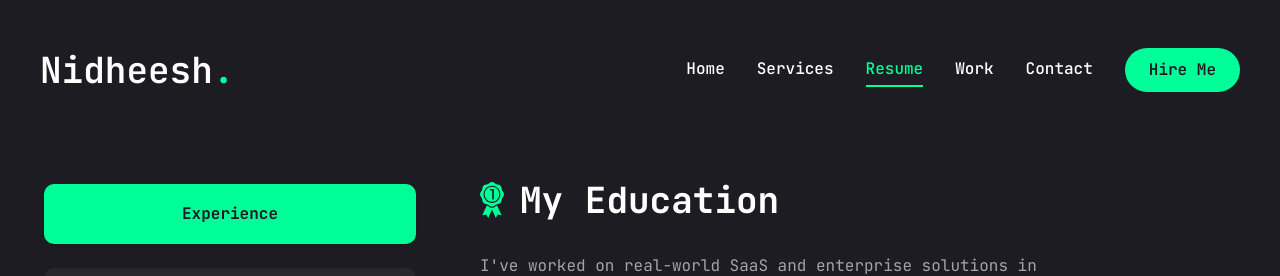
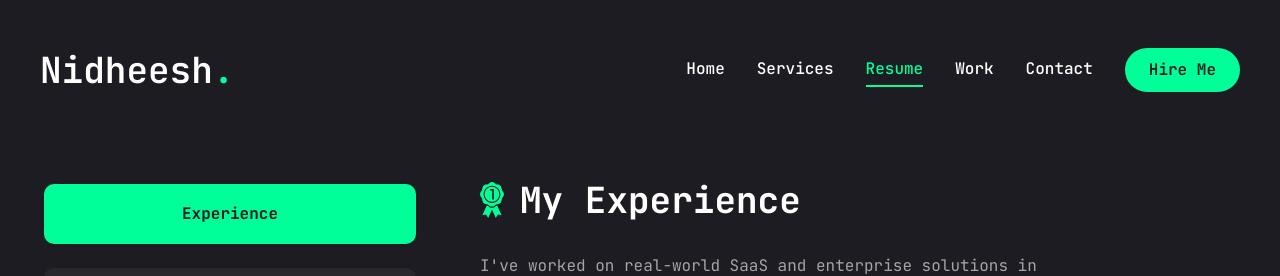
Before and after one commit to nidh-eesh/portfolio-next, a Next.js app: page /resume in a window 1280 px wide. Shown: the top 276 px of the page. Built offline with nearby package versions, Linux system fonts and the light colour scheme.

Commit message:
feat: Correct experience title display in resume section

```diff
--- a/app/resume/page.tsx
+++ b/app/resume/page.tsx
@@ -156,7 +156,7 @@ const Resume = () => {
                                         alt="Experience Icon"
                                         width={24}
                                         height={24} />
-                                    <h3 className="text-4xl font-bold">{education.title}</h3>
+                                    <h3 className="text-4xl font-bold">{experience.title}</h3>
                                 </div>
                                 <p className="max-w-[600px] text-white/60 mx-auto xl:mx-0">{experience.description}</p>
                                 <ScrollArea className="max-h-[400px]">
```
